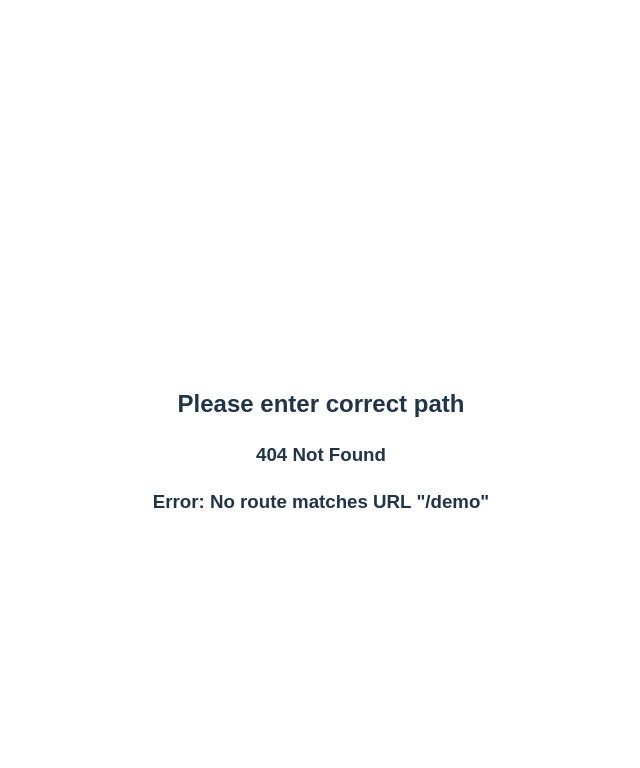
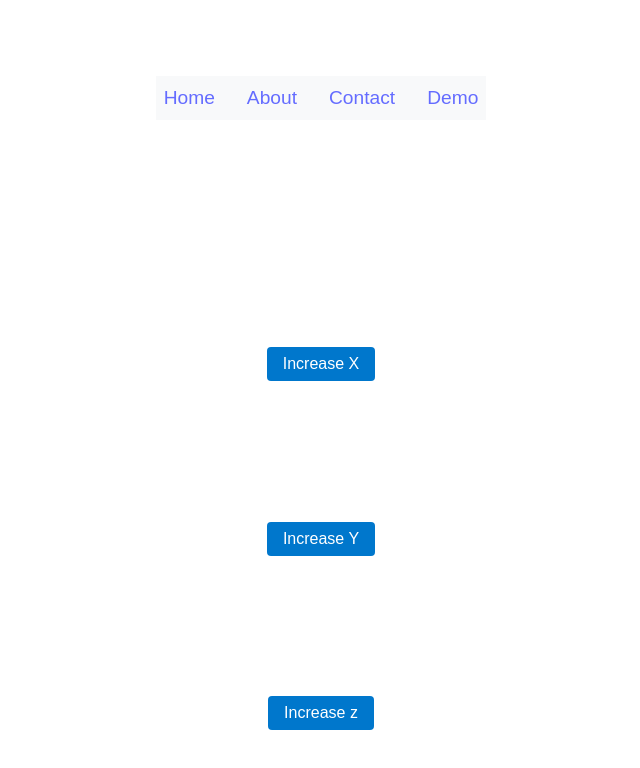
Before and after one commit to Akhileshyadu00/Library-Management-System, a React (Vite) app in the folder Library Management/: page /demo in a window 1280 px wide. Before the commit this address had no page. Shown: the top 768 px of the page, without its empty margins (319-959 px from the left). Built offline with nearby package versions, Linux system fonts and the light colour scheme.

Commit message:
useEffect, useRef

```diff
--- a/Library Management/src/components/BookList.jsx
+++ b/Library Management/src/components/BookList.jsx
@@ -1,11 +1,27 @@
 import Book from "./Book";
-import { Books } from '../utils/mockData';
-import './Book.css';
-import { useState } from "react";
+import { Books } from "../utils/mockData";
+import "./Book.css";
+import { useState, useEffect } from "react";
+import { Link } from "react-router-dom";
 
 function BookList() {
   const [searchText, setSearchText] = useState('');
-  const [filteredBooks, setFilteredBooks] = useState(Books);
+  const [filteredBooks, setFilteredBooks] = useState(Books); // Default to all books
+
+  useEffect(() => {
+    fetchData();
+  }, [filteredBooks]);
+
+  async function fetchData() {
+    try {
+      const response = await fetch("https://openlibrary.org/search.json?q=test");
+      const json = await response.json();
+      console.log("API result", json);
+
+    } catch (error) {
+      console.error("Failed to fetch data", error);
+    }
+  }
 
   const handleSearch = () => {
     const results = Books.filter(book =>
@@ -15,13 +31,13 @@ function BookList() {
   };
 
   return (
-    <>
     <div className="container">
       <h3>Search Book Here</h3>
       <div className="search-box">
         <input
           type="text"
           placeholder="Search by title..."
+          value={searchText}
           onChange={(e) => setSearchText(e.target.value)}
         />
         <button onClick={handleSearch}>Search</button>
@@ -31,13 +47,14 @@ function BookList() {
         {filteredBooks.length === 0 ? (
           <p>No books found.</p>
         ) : (
-            filteredBooks.map((data) => (
-              <Book key={data.id} bookDetails={data} />
+          filteredBooks.map((book) => (
+            <Link key={book.id} to={`/book/${book.id}`}>
+              <Book bookDetails={book} />
+            </Link>
           ))
         )}
       </div>
     </div>
-    </>
   );
 }
 
--- /dev/null
+++ b/Library Management/src/components/BooksDetails.jsx
@@ -0,0 +1,29 @@
+import React from 'react'
+import { useParams } from 'react-router-dom'
+import { Books } from '../utils/mockData'
+
+function BooksDetails() {
+
+    const params = useParams()
+    const book = Books.filter(book => book.id == params.id)
+    console.log(book);
+
+
+  return (
+    <>
+      <h1>{ `Books Detail with id ${params.id}`}</h1>
+      {
+        book.map(book => {
+           return <>
+                <h2>{book.title}</h2>
+                <h4>{book.description}</h4>
+                <img src={book.coverImageUrl} alt="" width="200px" />
+                <h3>{book.pageNo}</h3>
+            </>
+        })
+      }
+    </>
+  )
+}
+
+export default BooksDetails
--- /dev/null
+++ b/Library Management/src/components/Demo.css
@@ -0,0 +1,24 @@
+div {
+    text-align: center;
+    margin-top: 40px;
+    font-family: sans-serif;
+  }
+
+  h1 {
+    color: #333;
+    margin-bottom: 10px;
+  }
+
+  button {
+    padding: 10px 20px;
+    margin: 10px;
+    background-color: #007bff;
+    color: white;
+    border: none;
+    border-radius: 6px;
+    cursor: pointer;
+  }
+
+  button:hover {
+    background-color: #0056b3;
+  }
--- /dev/null
+++ b/Library Management/src/components/Demo.jsx
@@ -0,0 +1,45 @@
+import React, { useState, useRef } from 'react'
+import "./Demo.css"
+
+
+function Demo() {
+
+    let x = 0;
+
+    const [y, setY] = useState(0)
+
+    function handleUpdateCount() {
+        x = x+1
+        console.log(x);
+    }
+
+   function handleUpdateY() {
+    setY(y+1)
+    console.log(y+1);
+
+   }
+
+   const z = useRef(0)
+
+  function handleZ() {
+    z.current = z.current+1
+    console.log(z.current);
+  }
+
+
+  return (
+    <div>
+      <h1>Demo</h1>
+      <h1>{x}</h1>
+      <button onClick={handleUpdateCount}>Increase X</button>
+      <br />
+      <h1>{y}</h1>
+      <button onClick={handleUpdateY}>Increase Y</button>
+      <br />
+      <h1> Z: {z.current}</h1>
+      <button onClick={handleZ}>Increase z</button>
+    </div>
+  )
+}
+
+export default Demo
--- a/Library Management/src/components/Header.jsx
+++ b/Library Management/src/components/Header.jsx
@@ -9,9 +9,9 @@ function Header() {
     <ul>
         <Link to="/"><li>Home</li></Link>
         <Link to="/about"><li>About</li></Link>
-        <Link to="/Contact"><li>Contact</li></Link>
+        <Link to="/contact"><li>Contact</li></Link>
+        <Link to="/demo"><li>Demo</li></Link>
     </ul>
-
     </>
   )
 }
```
Also changed, not shown: Library Management/src/main.jsx (+10 -0 lines). Lines whose indentation alone changed are shown as unchanged.
